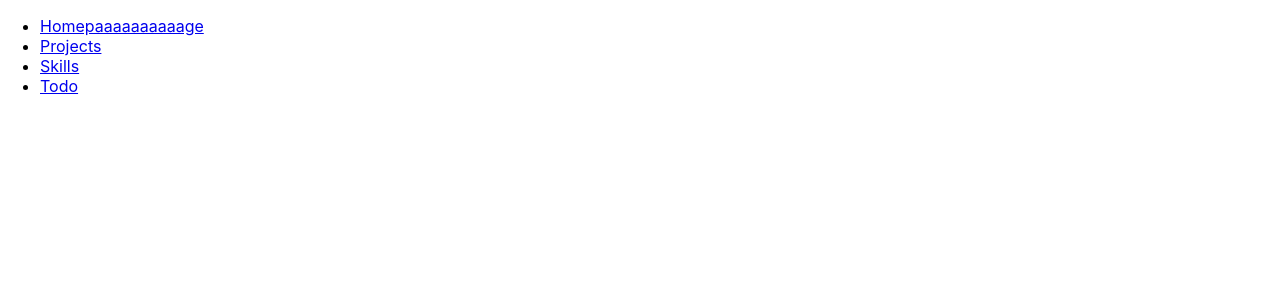
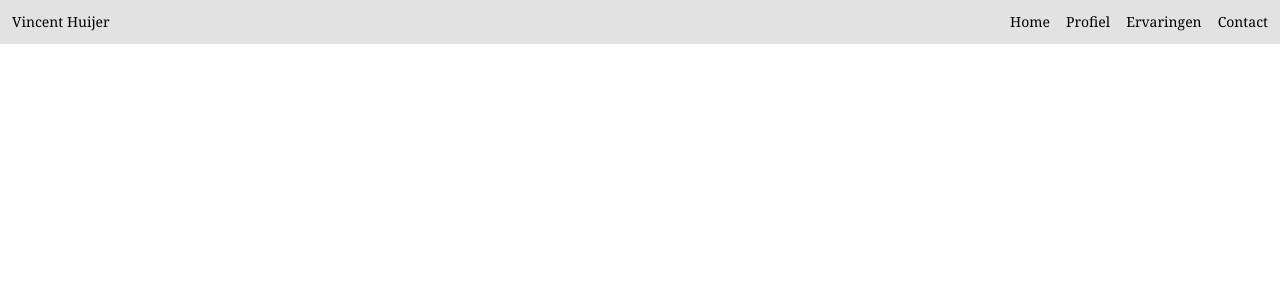
Before and after one commit to VincentHuijer/PortfolioWebsite, a React (Create React App) app: page / in a window 1280 px wide. Shown: the top 300 px of the page. Built offline with nearby package versions, Linux system fonts and the light colour scheme.

Commit message:
setting up profile start

```diff
--- /dev/null
+++ b/postcss.config.js
@@ -0,0 +1,6 @@
+module.exports = {
+  plugins: {
+    tailwindcss: {},
+    autoprefixer: {},
+  },
+}
--- a/src/App.js
+++ b/src/App.js
@@ -1,11 +1,12 @@
 import React from 'react';
-import { BrowserRouter as Router, Route, Routes } from 'react-router-dom'; //Routes instead of Switch since React-router-dom v6
+import { BrowserRouter as Router, Route, Routes } from 'react-router-dom';
 import Navbar from './components/Navbar';
 import Homepage from './views/Homepage';
 import Projects from './views/Projects';
 import Skills from './views/Skills';
 import Todo from './views/Todo';
-
+import Profiel from './views/Profiel';
+import './index.css';
 
 function App() {
   return (
@@ -13,14 +14,15 @@ function App() {
       <div>
         <Navbar />
         <Routes>
-          <Route path="/" exact component={Homepage} />
-          <Route path="/projects" component={Projects} />
-          <Route path="/skills" component={Skills} />
-          <Route path="/todo" component={Todo} />
+          <Route path="/" element={<Homepage />} />
+          <Route path="/profiel" element={<Profiel />} />
+          <Route path="/projects" element={<Projects />} />
+          <Route path="/skills" element={<Skills />} />
+          <Route path="/todo" element={<Todo />} />
         </Routes>
       </div>
     </Router>
   );
-};
+}
 
 export default App;
--- a/src/components/Navbar.js
+++ b/src/components/Navbar.js
@@ -1,24 +1,19 @@
 import React from 'react';
-import { Link } from 'react-router-dom';
 
 const Navbar = () => {
   return (
-
-    <nav>
-      <ul>
-        <li>
-          <Link to="/">Homepaaaaaaaaaage</Link>
-        </li>
-        <li>
-          <Link to="/projects">Projects</Link>
-        </li>
-        <li>
-          <Link to="/skills">Skills</Link>
-        </li>
-        <li>
-          <Link to="/todo">Todo</Link>
-        </li>
-      </ul>
+    <nav className="bg-[#E2E2E2] p-3">
+      <div className="container mx-auto">
+        <div className="flex items-center justify-between">
+          <div className="text-black text-sm font-serif">Vincent Huijer</div>
+          <div className="flex space-x-4">
+            <a href="/" className="text-black text-sm font-serif">Home</a>
+            <a href="/profiel" className="text-black text-sm font-serif">Profiel</a>
+            <a href="/skills" className="text-black text-sm font-serif">Ervaringen</a>
+            <a href="/contact" className="text-black text-sm font-serif">Contact</a>
+          </div>
+        </div>
+      </div>
     </nav>
   );
 };
--- a/src/index.css
+++ b/src/index.css
@@ -1,3 +1,7 @@
+@import 'tailwindcss/base';
+@import 'tailwindcss/components';
+@import 'tailwindcss/utilities';
+
 body {
   margin: 0;
   font-family: -apple-system, BlinkMacSystemFont, 'Segoe UI', 'Roboto', 'Oxygen',
--- a/src/views/Homepage.js
+++ b/src/views/Homepage.js
@@ -0,0 +1,11 @@
+import React from 'react';
+
+const Homepage = () => {
+  return (
+    <div>
+
+    </div>
+    );
+};
+
+export default Homepage;
--- /dev/null
+++ b/src/views/Profiel.js
@@ -0,0 +1,34 @@
+import React from 'react';
+import VincentHuijer from '../media/VincentHuijer.png';
+
+const Homepage = () => {
+  return (
+    <div className="bg-[#f4f4f4] p-3">
+      <div className="bg-[#f4f4f4] p-3 flex items-center justify-center">
+        <div className="text-black text-m font-serif">Vincent Huijer</div>
+      </div>
+      <div>
+        <div className='flex justify-center'>
+          <div className='w-8/12 ml-36'>
+          <div>
+            <img src={VincentHuijer} alt="Vincent Huijer" className="w-3/4" />
+          </div>
+            <div> Vincent Huijer</div>
+            <div>
+              <strong>
+                Gym
+              </strong>
+              <div>"Lorem ipsum dolor sit amet, consectetur adipiscing elit, sed do eiusmod tempor incididunt ut labore et dolore magna aliqua. Ut enim ad minim veniam, quis nostrud exercitation ullamco laboris nisi ut aliquip ex ea commodo consequat. Duis aute irure dolor in reprehenderit in voluptate velit esse cillum dolore eu fugiat nulla pariatur. Excepteur sint occaecat cupidatat non proident, sunt in culpa qui officia deserunt mollit anim id est laborum."</div>
+            </div>
+          </div>
+
+          <div className="w-4/12 p-4">
+            <p>"Lorem ipsum dolor sit amet, consectetur adipiscing elit, sed do eiusmod tempor incididunt ut labore et dolore magna aliqua. Ut enim ad minim veniam, quis nostrud exercitation ullamco laboris nisi ut aliquip ex ea commodo consequat. Duis aute irure dolor in reprehenderit in voluptate velit esse cillum dolore eu fugiat nulla pariatur. Excepteur sint occaecat cupidatat non proident, sunt in culpa qui officia deserunt mollit anim id est laborum."</p>
+          </div>
+        </div>
+      </div>
+    </div>
+  );
+};
+
+export default Homepage;
--- a/src/views/Projects.js
+++ b/src/views/Projects.js
@@ -0,0 +1,11 @@
+import React from 'react';
+
+const Project = () => {
+  return (
+    <div>
+
+    </div>
+    );
+};
+
+export default Project;
--- a/src/views/Skills.js
+++ b/src/views/Skills.js
@@ -0,0 +1,11 @@
+import React from 'react';
+
+const Skills = () => {
+  return (
+    <div>
+
+    </div>
+    );
+};
+
+export default Skills;
--- a/src/views/Todo.js
+++ b/src/views/Todo.js
@@ -0,0 +1,11 @@
+import React from 'react';
+
+const Todo = () => {
+  return (
+    <div>
+
+    </div>
+    );
+};
+
+export default Todo;
--- /dev/null
+++ b/tailwind.config.js
@@ -0,0 +1,10 @@
+/** @type {import('tailwindcss').Config} */
+module.exports = {
+  content: [
+    "./src/**/*.{js,jsx,ts,tsx}",
+  ],
+  theme: {
+    extend: {},
+  },
+  plugins: [],
+}
```
Also changed, not shown: package.json (+8 -1 lines), 2 other files (tests, documents, lock files or other folders).
